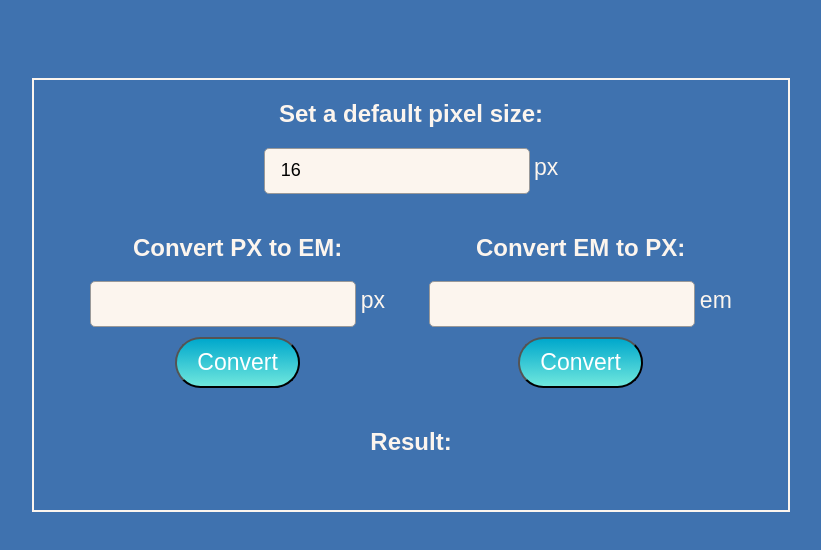
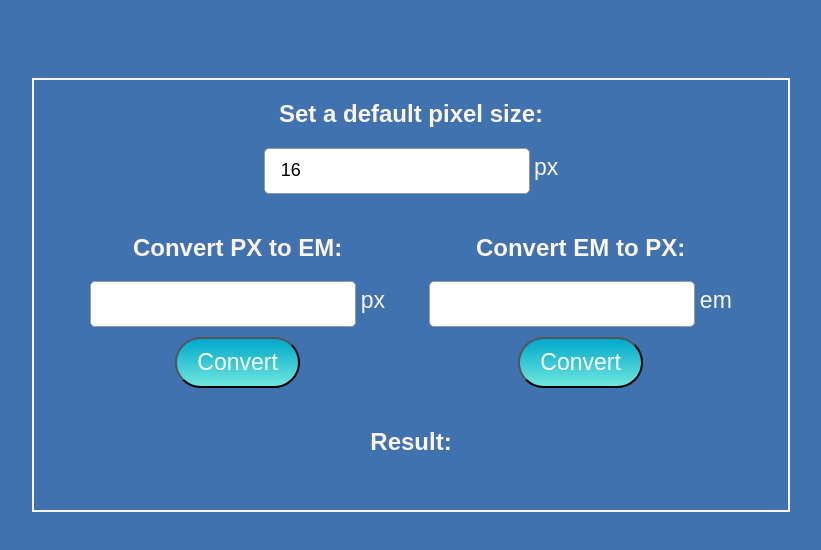
Before and after one commit to mayankmmx/PX-EM-Converter, a plain HTML site: page index.html in a window 1280 px wide. Shown: the part 142-692 px from the top of the page, without its empty margins (229-1050 px from the left). Drawn offline with Linux system fonts and the light colour scheme.

Commit message:
Update styles.css

```diff
--- a/styles.css
+++ b/styles.css
@@ -10,7 +10,6 @@ input{
     font-size: 18px;
     vertical-align: middle;
     line-height: 1.33;
-    background-color: #FCF5EE;
 
 }
 
```
